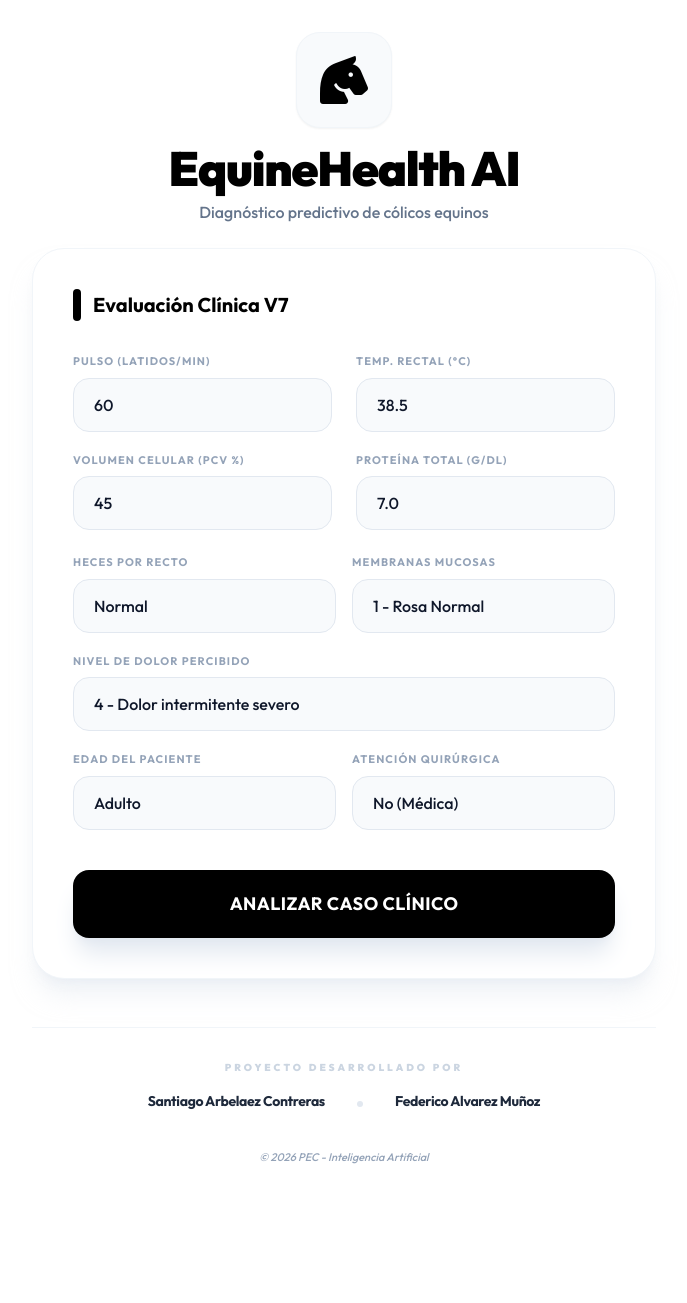
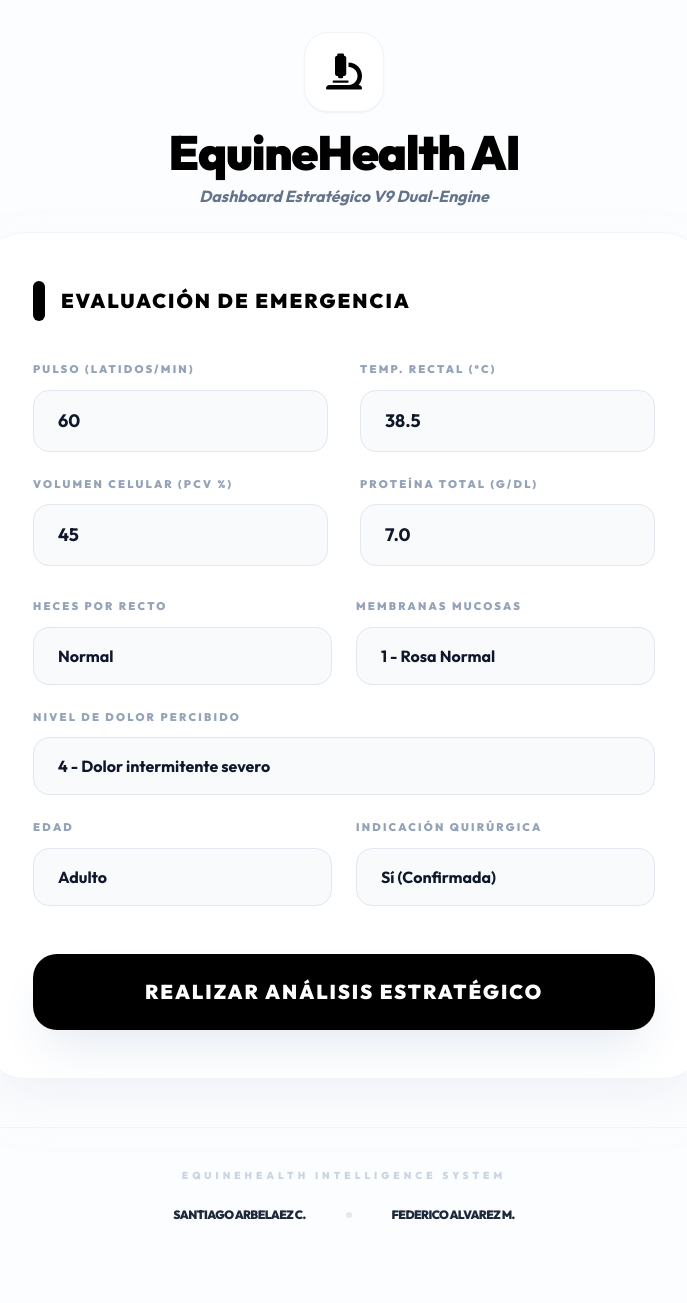
Before and after one commit to santiagoarbelaezc/HorseColicApp, a FastAPI app: page / in a window 1280 px wide. Shown: the whole page, without its empty margins (296-983 px from the left). Before the commit the page ends 1164 px from the top, so only its background shows below. Run offline with FastAPI, Linux system fonts and the light colour scheme; some libraries are stand-ins or nearby versions.

Commit message:
V9 Hybrid Stable: V7 + AI Surgery Recommendation

```diff
--- a/app.py
+++ b/app.py
@@ -114,21 +114,52 @@ async def predict(data: ClinicalData):
         else:
             prediction = "Error: Modelo V7 no cargado (Pendiente entrenamiento local)"
 
-        report = generate_ai_report(data, prediction)
-        return {"prediction": prediction, "report": report}
+        report, decision = generate_ai_report(data, prediction)
+        return {
+            "prediction_outcome": prediction,
+            "prediction_decision": decision,
+            "report": report
+        }
     except Exception as e:
         logger.error(f"V7 Prediction Error: {e}")
-        return {"prediction": "Error", "report": f"System Error: {str(e)}"}
+        return {"error": str(e)}
 
 def generate_ai_report(data, result):
-    if not GROQ_API_KEY: return f"Predicción: {result}."
-    prompt = f"Informe veterinario: Pulso {data.pulso}, Hematocrito {data.volumen_celular}, Dolor {data.dolor}/5, Heces {data.heces}, Mucosas {data.mucosas}. Predicción: {result}. Explica el diagnóstico brevemente."
+    if not GROQ_API_KEY: return f"Predicción: {result}.", "ANÁLISIS MANUAL"
+
+    prompt = f"""
+    Analiza este caso de cólico equino:
+    - Pulso: {data.pulso} bpm, Hematocrito: {data.volumen_celular}%, Dolor: {data.dolor}/5.
+    - Pronóstico del Modelo: {result}.
+
+    INSTRUCCIONES:
+    1. Recomienda 'CIRUGÍA RECOMENDADA' o 'TRATAMIENTO MÉDICO' basado en los datos.
+    2. Genera un informe breve de 3 párrafos.
+    Empieza siempre con: 'RECOMENDACIÓN: [Respuesta]'
+    """
+
     headers = {"Authorization": f"Bearer {GROQ_API_KEY}", "Content-Type": "application/json"}
-    payload = {"model": "llama-3.1-8b-instant", "messages": [{"role": "user", "content": prompt}], "temperature": 0.2}
+    payload = {
+        "model": "llama-3.1-70b-versatile",
+        "messages": [{"role": "user", "content": prompt}],
+        "temperature": 0.2
+    }
+
     try:
-        response = requests.post(GROQ_URL, headers=headers, json=payload, timeout=10)
-        return response.json()['choices'][0]['message']['content'] if response.status_code == 200 else f"Análisis {result}."
-    except: return f"Análisis {result}."
+        response = requests.post(GROQ_URL, headers=headers, json=payload, timeout=12)
+        if response.status_code == 200:
+            full_text = response.json()['choices'][0]['message']['content']
+
+            # Simple extraction for the UI badge
+            if "CIRUGÍA" in full_text.upper()[:60]:
+                decision = "CIRUGÍA RECOMENDADA"
+            else:
+                decision = "TRATAMIENTO MÉDICO"
+            return full_text, decision
+    except:
+        pass
+
+    return f"Análisis {result}.", "CONSULTA VETERINARIA"
 
 if __name__ == "__main__":
     import uvicorn
--- a/templates/index.html
+++ b/templates/index.html
@@ -4,7 +4,7 @@
 <head>
     <meta charset="UTF-8">
     <meta name="viewport" content="width=device-width, initial-scale=1.0, maximum-scale=1.0, user-scalable=no">
-    <title>EquineHealth AI Pro</title>
+    <title>EquineHealth AI Pro Dashboard</title>
     <meta name="apple-mobile-web-app-capable" content="yes">
     <meta name="apple-mobile-web-app-status-bar-style" content="default">
     <link rel="apple-touch-icon" href="/static/icons/icon-192.png">
@@ -44,10 +44,6 @@
             box-shadow: 0 10px 15px -3px rgba(0, 0, 0, 0.1);
         }
 
-        .btn-predict:active {
-            transform: scale(0.98);
-        }
-
         .loader {
             border-top-color: #000000;
             animation: spinner 0.8s linear infinite;
@@ -66,60 +62,57 @@
             from { opacity: 0; transform: translateY(12px); }
             to { opacity: 1; transform: translateY(0); }
         }
-
-        .no-scrollbar::-webkit-scrollbar { display: none; }
-        .no-scrollbar { -ms-overflow-style: none; scrollbar-width: none; }
     </style>
 </head>
 
-<body class="min-h-screen bg-white selection:bg-black selection:text-white">
+<body class="min-h-screen bg-slate-50/30 selection:bg-black selection:text-white">
 
-    <div class="max-w-2xl mx-auto px-4 sm:px-6">
+    <div class="max-w-3xl mx-auto px-4 sm:px-6">
 
         <!-- Header -->
         <header class="pt-8 pb-6 text-center">
-            <div class="inline-flex items-center justify-center w-24 h-24 bg-slate-50 rounded-3xl mb-4 border border-slate-100 shadow-sm">
-                <i class="fas fa-horse-head text-black text-5xl"></i>
+            <div class="inline-flex items-center justify-center w-20 h-20 bg-white rounded-3xl mb-4 border border-slate-100 shadow-sm">
+                <i class="fas fa-microscope text-black text-4xl"></i>
             </div>
             <h1 class="text-4xl font-black tracking-tight text-black sm:text-5xl">EquineHealth AI</h1>
-            <p class="text-slate-500 mt-2 text-base font-medium">Diagnóstico predictivo de cólicos equinos</p>
+            <p class="text-slate-500 mt-2 text-base font-bold italic">Dashboard Estratégico V9 Dual-Engine</p>
         </header>
 
         <main>
             <!-- Form Container -->
-            <div id="form-container" class="bg-white border border-slate-100 rounded-[32px] p-6 sm:p-10 shadow-xl shadow-slate-200/50">
-                <h2 class="text-xl font-bold mb-8 flex items-center text-black">
-                    <span class="w-2 h-8 bg-black rounded-full mr-3"></span>
-                    Evaluación Clínica V7
+            <div id="form-container" class="bg-white border border-slate-100 rounded-[40px] p-8 sm:p-12 shadow-2xl shadow-slate-200/50">
+                <h2 class="text-xl font-black mb-10 flex items-center text-black uppercase tracking-widest">
+                    <span class="w-3 h-10 bg-black rounded-full mr-4"></span>
+                    Evaluación de Emergencia
                 </h2>
 
                 <form id="prediction-form">
                     <!-- Numeric Grid -->
-                    <div class="grid grid-cols-1 sm:grid-cols-2 gap-x-6 gap-y-5">
+                    <div class="grid grid-cols-1 sm:grid-cols-2 gap-x-8 gap-y-6">
                         <div>
-                            <label class="text-[11px] font-bold text-slate-400 uppercase tracking-[0.1em] mb-2 block">Pulso (latidos/min)</label>
-                            <input type="number" name="pulso" value="60" required class="w-full input-clinical rounded-2xl px-5 py-3.5 text-slate-900 font-medium">
+                            <label class="text-[11px] font-black text-slate-400 uppercase tracking-[0.2em] mb-3 block">Pulso (latidos/min)</label>
+                            <input type="number" name="pulso" value="60" required class="w-full input-clinical rounded-2xl px-6 py-4 text-slate-900 font-bold text-lg">
                         </div>
                         <div>
-                            <label class="text-[11px] font-bold text-slate-400 uppercase tracking-[0.1em] mb-2 block">Temp. Rectal (°C)</label>
-                            <input type="number" step="0.1" name="temp_rectal" value="38.5" required class="w-full input-clinical rounded-2xl px-5 py-3.5 text-slate-900 font-medium">
+                            <label class="text-[11px] font-black text-slate-400 uppercase tracking-[0.2em] mb-3 block">Temp. Rectal (°C)</label>
+                            <input type="number" step="0.1" name="temp_rectal" value="38.5" required class="w-full input-clinical rounded-2xl px-6 py-4 text-slate-900 font-bold text-lg">
                         </div>
                         <div>
-                            <label class="text-[11px] font-bold text-slate-400 uppercase tracking-[0.1em] mb-2 block">Volumen Celular (PCV %)</label>
-                            <input type="number" name="volumen_celular" value="45" required class="w-full input-clinical rounded-2xl px-5 py-3.5 text-slate-900 font-medium">
+                            <label class="text-[11px] font-black text-slate-400 uppercase tracking-[0.2em] mb-3 block">Volumen Celular (PCV %)</label>
+                            <input type="number" name="volumen_celular" value="45" required class="w-full input-clinical rounded-2xl px-6 py-4 text-slate-900 font-bold text-lg">
                         </div>
                         <div>
-                            <label class="text-[11px] font-bold text-slate-400 uppercase tracking-[0.1em] mb-2 block">Proteína Total (g/dL)</label>
-                            <input type="number" step="0.1" name="proteina_total" value="7.0" required class="w-full input-clinical rounded-2xl px-5 py-3.5 text-slate-900 font-medium">
+                            <label class="text-[11px] font-black text-slate-400 uppercase tracking-[0.2em] mb-3 block">Proteína Total (g/dL)</label>
+                            <input type="number" step="0.1" name="proteina_total" value="7.0" required class="w-full input-clinical rounded-2xl px-6 py-4 text-slate-900 font-bold text-lg">
                         </div>
                     </div>
 
                     <!-- Clinical Selectors -->
-                    <div class="mt-6 space-y-5">
-                        <div class="grid grid-cols-1 sm:grid-cols-2 gap-4">
+                    <div class="mt-8 space-y-6">
+                        <div class="grid grid-cols-1 sm:grid-cols-2 gap-6">
                             <div>
-                                <label class="text-[11px] font-bold text-slate-400 uppercase tracking-[0.1em] mb-2 block">Heces por Recto</label>
-                                <select name="heces" class="w-full input-clinical rounded-2xl px-5 py-3.5 text-slate-900 font-medium appearance-none">
+                                <label class="text-[11px] font-black text-slate-400 uppercase tracking-[0.2em] mb-3 block">Heces por Recto</label>
+                                <select name="heces" class="w-full input-clinical rounded-2xl px-6 py-4 text-slate-900 font-bold appearance-none">
                                     <option value="1">Normal</option>
                                     <option value="2">Aumentada</option>
                                     <option value="3">Ausente (Crítico)</option>
@@ -127,8 +120,8 @@
                                 </select>
                             </div>
                             <div>
-                                <label class="text-[11px] font-bold text-slate-400 uppercase tracking-[0.1em] mb-2 block">Membranas Mucosas</label>
-                                <select name="mucosas" class="w-full input-clinical rounded-2xl px-5 py-3.5 text-slate-900 font-medium appearance-none">
+                                <label class="text-[11px] font-black text-slate-400 uppercase tracking-[0.2em] mb-3 block">Membranas Mucosas</label>
+                                <select name="mucosas" class="w-full input-clinical rounded-2xl px-6 py-4 text-slate-900 font-bold appearance-none">
                                     <option value="1">1 - Rosa Normal</option>
                                     <option value="2">2 - Rosa Pálido</option>
                                     <option value="3">3 - Pálido (Shock)</option>
@@ -140,8 +133,8 @@
                         </div>
 
                         <div>
-                            <label class="text-[11px] font-bold text-slate-400 uppercase tracking-[0.1em] mb-2 block">Nivel de Dolor Percibido</label>
-                            <select name="dolor" class="w-full input-clinical rounded-2xl px-5 py-3.5 text-slate-900 font-medium appearance-none">
+                            <label class="text-[11px] font-black text-slate-400 uppercase tracking-[0.2em] mb-3 block">Nivel de Dolor Percibido</label>
+                            <select name="dolor" class="w-full input-clinical rounded-2xl px-6 py-4 text-slate-900 font-bold appearance-none">
                                 <option value="1">1 - Alerta / Sin dolor aparente</option>
                                 <option value="2">2 - Deprimido / Letárgico</option>
                                 <option value="3">3 - Dolor intermitente leve</option>
@@ -150,84 +143,97 @@
                             </select>
                         </div>
 
-                        <div class="grid grid-cols-2 gap-4">
+                        <div class="grid grid-cols-2 gap-6">
                             <div>
-                                <label class="text-[11px] font-bold text-slate-400 uppercase tracking-[0.1em] mb-2 block">Edad del Paciente</label>
-                                <select name="edad" class="w-full input-clinical rounded-2xl px-5 py-3.5 text-slate-900 font-medium appearance-none">
+                                <label class="text-[11px] font-black text-slate-400 uppercase tracking-[0.2em] mb-3 block">Edad</label>
+                                <select name="edad" class="w-full input-clinical rounded-2xl px-6 py-4 text-slate-900 font-bold appearance-none">
                                     <option value="1">Adulto</option>
-                                    <option value="2">Joven / Potro (&lt; 6 meses)</option>
+                                    <option value="2">Joven (&lt; 6 meses)</option>
                                 </select>
                             </div>
                             <div>
-                                <label class="text-[11px] font-bold text-slate-400 uppercase tracking-[0.1em] mb-2 block">Atención Quirúrgica</label>
-                                <select name="lesion_quirurgica" class="w-full input-clinical rounded-2xl px-5 py-3.5 text-slate-900 font-medium appearance-none">
-                                    <option value="1">Sí (Quirúrgica)</option>
-                                    <option value="2" selected>No (Médica)</option>
+                                <label class="text-[11px] font-black text-slate-400 uppercase tracking-[0.2em] mb-3 block">Indicación Quirúrgica</label>
+                                <select name="lesion_quirurgica" class="w-full input-clinical rounded-2xl px-6 py-4 text-slate-900 font-bold appearance-none">
+                                    <option value="1" selected>Sí (Confirmada)</option>
+                                    <option value="2">No / Desconocida</option>
                                 </select>
                             </div>
                         </div>
                     </div>
 
-                    <!-- Hidden Defaults for V7 Model Consistency -->
+                    <!-- Hidden surgery input for legacy structure -->
                     <input type="hidden" name="surgery" value="1">
 
-                    <button type="submit" class="w-full btn-predict rounded-2xl py-5 font-bold text-white text-lg tracking-wide mt-10 shadow-xl shadow-slate-200">
-                        ANALIZAR CASO CLÍNICO
+                    <button type="submit" class="w-full btn-predict rounded-3xl py-6 font-black text-white text-xl tracking-[0.1em] mt-12 shadow-2xl shadow-slate-200 uppercase">
+                        REALIZAR ANÁLISIS ESTRATÉGICO
                     </button>
                 </form>
             </div>
 
             <!-- Loading State -->
-            <div id="loading" class="hidden text-center py-16">
-                <div class="loader ease-linear rounded-full border-[3px] border-t-[3px] border-slate-100 h-16 w-16 mb-6 mx-auto"></div>
-                <p class="text-black font-bold text-xl animate-pulse">Agente IA analizando...</p>
-                <p class="text-slate-400 text-sm mt-1">Generando informe veterinario detallado</p>
+            <div id="loading" class="hidden text-center py-20">
+                <div class="loader ease-linear rounded-full border-[4px] border-t-[4px] border-slate-100 h-20 w-20 mb-8 mx-auto"></div>
+                <p class="text-black font-black text-2xl animate-pulse tracking-tight">Consultando Agente Veterinario...</p>
+                <p class="text-slate-400 text-sm mt-2 font-bold uppercase tracking-widest">Generando Estrategia Clínica</p>
             </div>
 
-            <!-- Result Container -->
-            <div id="result-container" class="hidden space-y-6 pt-2 pb-16">
-                <div class="bg-black text-white p-10 rounded-[32px] shadow-2xl relative overflow-hidden" id="prediction-badge">
-                    <div class="relative z-10">
-                        <p class="text-[11px] text-slate-400 uppercase font-black tracking-[0.2em] mb-2">Diagnóstico Predicho</p>
-                        <h3 id="prediction-text" class="text-5xl font-black italic tracking-tighter">--</h3>
+            <!-- Result Dashboard -->
+            <div id="result-container" class="hidden space-y-8 pt-4 pb-20">
+
+                <!-- Dual Badge Grid -->
+                <div class="grid grid-cols-1 sm:grid-cols-2 gap-6">
+                    <!-- Recommendation Badge -->
+                    <div class="bg-blue-600 text-white p-10 rounded-[40px] shadow-2xl relative overflow-hidden" id="decision-badge">
+                        <div class="relative z-10">
+                            <p class="text-[11px] text-blue-200 uppercase font-black tracking-[0.2em] mb-3">Recomendación Clínia (IA)</p>
+                            <h3 id="decision-text" class="text-3xl font-black italic tracking-tighter leading-none uppercase">--</h3>
+                        </div>
+                        <div class="absolute -right-6 -bottom-6 opacity-20">
+                            <i class="fas fa-stethoscope text-8xl"></i>
+                        </div>
                     </div>
-                    <div class="absolute -right-8 -bottom-8 opacity-10">
-                        <i class="fas fa-microscope text-9xl"></i>
+
+                    <!-- Outcome Badge -->
+                    <div class="bg-black text-white p-10 rounded-[40px] shadow-2xl relative overflow-hidden" id="outcome-badge">
+                        <div class="relative z-10">
+                            <p class="text-[11px] text-slate-500 uppercase font-black tracking-[0.2em] mb-3">Pronóstico (ML V7)</p>
+                            <h3 id="outcome-text" class="text-3xl font-black italic tracking-tighter leading-none uppercase">--</h3>
+                        </div>
+                        <div class="absolute -right-6 -bottom-6 opacity-10">
+                            <i class="fas fa-chart-line text-8xl"></i>
+                        </div>
                     </div>
                 </div>
 
-                <div class="bg-slate-50 border border-slate-100 p-8 sm:p-10 rounded-[32px]">
-                    <div class="flex items-center mb-6 text-black">
-                        <div class="w-10 h-10 bg-black text-white rounded-xl flex items-center justify-center mr-4">
-                            <i class="fas fa-robot text-sm"></i>
+                <!-- LLM Report -->
+                <div class="bg-white border border-slate-100 p-10 sm:p-12 rounded-[40px] shadow-xl">
+                    <div class="flex items-center mb-8 text-black">
+                        <div class="w-12 h-12 bg-black text-white rounded-2xl flex items-center justify-center mr-5 shadow-lg">
+                            <i class="fas fa-robot text-xl"></i>
                         </div>
-                        <span class="text-lg font-extrabold tracking-tight">Informe del Agente LLaMA</span>
+                        <div>
+                            <span class="text-xl font-black tracking-tight block">Informe Veterinario LLaMA</span>
+                            <span class="text-[10px] text-slate-400 uppercase font-black tracking-widest tracking-[0.2em]">Contexto Clínico y Justificación</span>
+                        </div>
                     </div>
-                    <div id="agent-report" class="text-slate-700 text-base leading-relaxed font-medium whitespace-pre-wrap">
+                    <div id="agent-report" class="text-slate-700 text-lg leading-relaxed font-medium whitespace-pre-wrap selection:bg-slate-100">
                         --
                     </div>
-                    <button onclick="resetForm()" class="mt-10 w-full bg-white border border-slate-200 text-black py-4 rounded-2xl font-bold hover:bg-slate-50 transition-colors flex items-center justify-center">
-                        <i class="fas fa-plus-circle mr-2"></i> Nueva Evaluación
+                    <button onclick="resetForm()" class="mt-12 w-full bg-slate-50 border border-slate-100 text-black py-5 rounded-2xl font-black uppercase tracking-widest text-sm hover:bg-slate-100 transition-all flex items-center justify-center shadow-sm">
+                        <i class="fas fa-redo-alt mr-3"></i> Nueva Evaluación
                     </button>
                 </div>
             </div>
         </main>
 
         <!-- Footer -->
-        <footer class="mt-12 mb-16 text-center border-t border-slate-100 pt-8">
-            <p class="text-[10px] font-black text-slate-300 uppercase tracking-[0.3em] mb-4">Proyecto Desarrollado Por</p>
-            <div class="flex flex-col sm:flex-row items-center justify-center gap-4 sm:gap-8">
-                <div class="group">
-                    <p class="text-sm font-bold text-slate-800 tracking-tight group-hover:text-black transition-colors">Santiago Arbelaez Contreras</p>
-                    <div class="h-0.5 w-0 group-hover:w-full bg-black transition-all duration-300 mx-auto mt-1"></div>
-                </div>
+        <footer class="mt-12 mb-20 text-center border-t border-slate-100 pt-10">
+            <p class="text-[10px] font-black text-slate-300 uppercase tracking-[0.4em] mb-6">EquineHealth Intelligence System</p>
+            <div class="flex flex-col sm:flex-row items-center justify-center gap-4 sm:gap-10">
+                <p class="text-xs font-black text-slate-800 tracking-tighter uppercase">Santiago Arbelaez C.</p>
                 <div class="hidden sm:block w-1.5 h-1.5 bg-slate-200 rounded-full"></div>
-                <div class="group">
-                    <p class="text-sm font-bold text-slate-800 tracking-tight group-hover:text-black transition-colors">Federico Alvarez Muñoz</p>
-                    <div class="h-0.5 w-0 group-hover:w-full bg-black transition-all duration-300 mx-auto mt-1"></div>
-                </div>
+                <p class="text-xs font-black text-slate-800 tracking-tighter uppercase">Federico Alvarez M.</p>
             </div>
-            <p class="text-slate-400 text-[11px] mt-8 font-medium italic">© 2026 PEC - Inteligencia Artificial</p>
         </footer>
     </div>
 
@@ -236,8 +242,11 @@
         const formContainer = document.getElementById('form-container');
         const loading = document.getElementById('loading');
         const resultContainer = document.getElementById('result-container');
-        const predictionText = document.getElementById('prediction-text');
-        const predictionBadge = document.getElementById('prediction-badge');
+
+        const decisionText = document.getElementById('decision-text');
+        const decisionBadge = document.getElementById('decision-badge');
+
+        const outcomeText = document.getElementById('outcome-text');
         const agentReport = document.getElementById('agent-report');
 
         form.onsubmit = async (e) => {
@@ -270,17 +279,28 @@
 
                 const result = await response.json();
 
-                predictionText.innerText = result.prediction.toUpperCase();
+                if (result.error) {
+                    alert(result.error);
+                    resetForm();
+                    return;
+                }
 
-                predictionBadge.className = 'bg-black text-white p-10 rounded-[32px] shadow-2xl relative overflow-hidden';
-                predictionText.className = 'text-5xl font-black italic tracking-tighter';
+                // Update Outcome (V7 Prediction)
+                outcomeText.innerText = result.prediction_outcome;
+                if (result.prediction_outcome.includes('SOBREVIVE')) {
+                    outcomeText.className = 'text-3xl font-black italic tracking-tighter leading-none uppercase text-emerald-400';
+                } else if (result.prediction_outcome.includes('MUERE')) {
+                    outcomeText.className = 'text-3xl font-black italic tracking-tighter leading-none uppercase text-rose-400';
+                } else {
+                    outcomeText.className = 'text-3xl font-black italic tracking-tighter leading-none uppercase text-amber-400';
+                }
 
-                if (result.prediction.includes('LIVED')) {
-                    predictionText.classList.add('text-emerald-400');
-                } else if (result.prediction.includes('DIED')) {
-                    predictionText.classList.add('text-rose-400');
-                } else if (result.prediction.includes('EUTHANIZED')) {
-                    predictionText.classList.add('text-amber-400');
+                // Update Decision (AI Recommendation)
+                decisionText.innerText = result.prediction_decision;
+                if (result.prediction_decision.includes('CIRUGÍA')) {
+                    decisionBadge.className = 'bg-blue-600 text-white p-10 rounded-[40px] shadow-2xl relative overflow-hidden';
+                } else {
+                    decisionBadge.className = 'bg-teal-500 text-white p-10 rounded-[40px] shadow-2xl relative overflow-hidden';
                 }
 
                 agentReport.innerHTML = result.report.replace(/\n/g, '<br>');
@@ -291,7 +311,7 @@
                 window.scrollTo({ top: 0, behavior: 'smooth' });
 
             } catch (err) {
-                alert('Error al conectar con el servidor IA');
+                alert('Error al conectar con EquineHealth AI');
                 resetForm();
             }
         };
```
Also changed, not shown: 1 other file.
